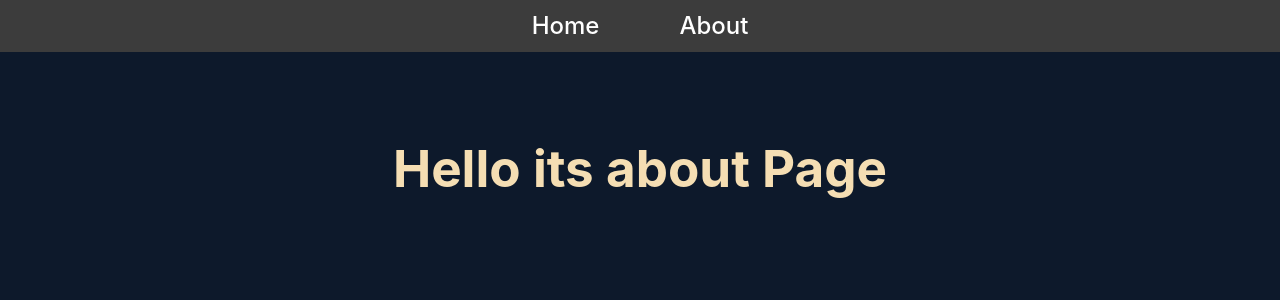
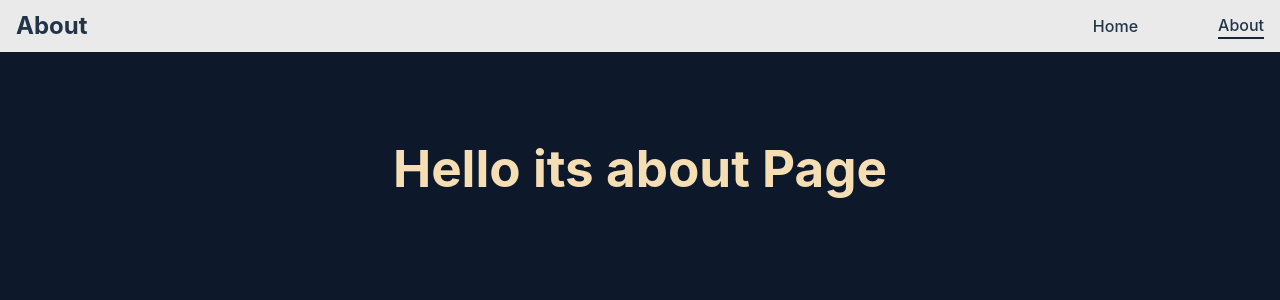
Before and after one commit to LineCoran/react-components, a React (Vite) app: page /#/about in a window 1280 px wide. Shown: the top 300 px of the page. Built offline with nearby package versions, Linux system fonts and the light colour scheme.

Commit message:
feat: add active nav bar item

```diff
--- a/src/components/NavBar/NavBar.css
+++ b/src/components/NavBar/NavBar.css
@@ -5,8 +5,8 @@
   padding: 0.5rem 1rem;
   display: flex;
   align-items: center;
-  justify-content: center;
-  background-color: rgb(60, 60, 60);
+  justify-content: space-between;
+  background-color: rgb(234, 234, 234);
 }
 
 .navList {
@@ -17,7 +17,10 @@
 
 .navItem {
   list-style: none;
-  color: white;
-  font-size: 24px;
+  font-size: 16px;
   font-weight: 500;
 }
+
+.active {
+  border-bottom: 2px solid #162531;
+}
--- a/src/components/NavBar/NavBar.tsx
+++ b/src/components/NavBar/NavBar.tsx
@@ -2,17 +2,26 @@ import { Component } from 'react';
 import { Link } from 'react-router-dom';
 import './NavBar.css';
 
-export default class extends Component<object, object> {
-  constructor(props: object) {
+type NavBarProps = {
+  pageName: string;
+};
+
+export default class extends Component<NavBarProps, object> {
+  constructor(props: NavBarProps) {
     super(props);
   }
 
   render() {
     return (
       <nav className="nav">
+        <h2 className="logo">{this.props.pageName}</h2>
         <ul className="navList">
-          <li className="navItem">{<Link to={'/'}>Home</Link>}</li>
-          <li className="navItem">{<Link to={'/about'}>About</Link>}</li>
+          <li className={this.props.pageName === 'Main' ? 'navItem active' : 'navItem'}>
+            {<Link to={'/'}>Home</Link>}
+          </li>
+          <li className={this.props.pageName === 'About' ? 'navItem active' : 'navItem'}>
+            {<Link to={'/about'}>About</Link>}
+          </li>
         </ul>
       </nav>
     );
--- a/src/index.css
+++ b/src/index.css
@@ -16,11 +16,13 @@
 
 a {
   font-weight: 500;
-  color: white;
+  color: #213547;
   text-decoration: inherit;
+  transition: 0.3s ease-out;
+  list-style: none;
 }
 a:hover {
-  color: #e2e759;
+  color: #162531;
 }
 
 body {
@@ -60,10 +62,11 @@ button:focus-visible {
     color: #213547;
     background-color: #ffffff;
   }
-  a:hover {
-    color: #747bff;
-  }
   button {
     background-color: #f9f9f9;
   }
 }
+
+li {
+  list-style: none;
+}
--- a/src/pages/About/About.tsx
+++ b/src/pages/About/About.tsx
@@ -7,7 +7,7 @@ export default class About extends Component {
   render() {
     return (
       <Container>
-        <NavBar />
+        <NavBar pageName="About" />
         <h1 className="aboutTitle" data-testid="testTitleId">
           Hello its about Page
         </h1>
--- a/src/pages/Main/Main.tsx
+++ b/src/pages/Main/Main.tsx
@@ -34,7 +34,7 @@ export default class Main extends Component<object, MainState> {
     return (
       <div data-testid="maintestid">
         <Container>
-          <NavBar />
+          <NavBar pageName="Main" />
           <SearchBar
             placeholder="Search.."
             handleInput={this.handleInput}
```
